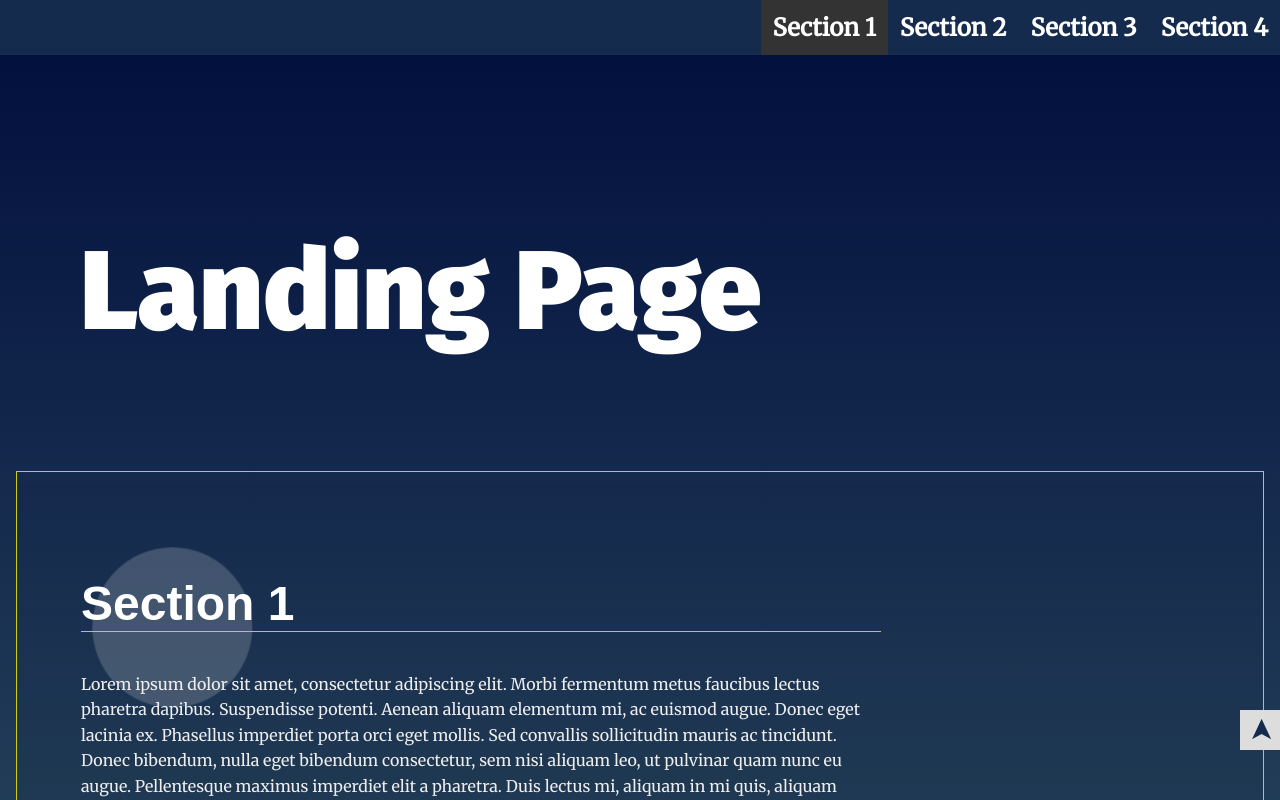
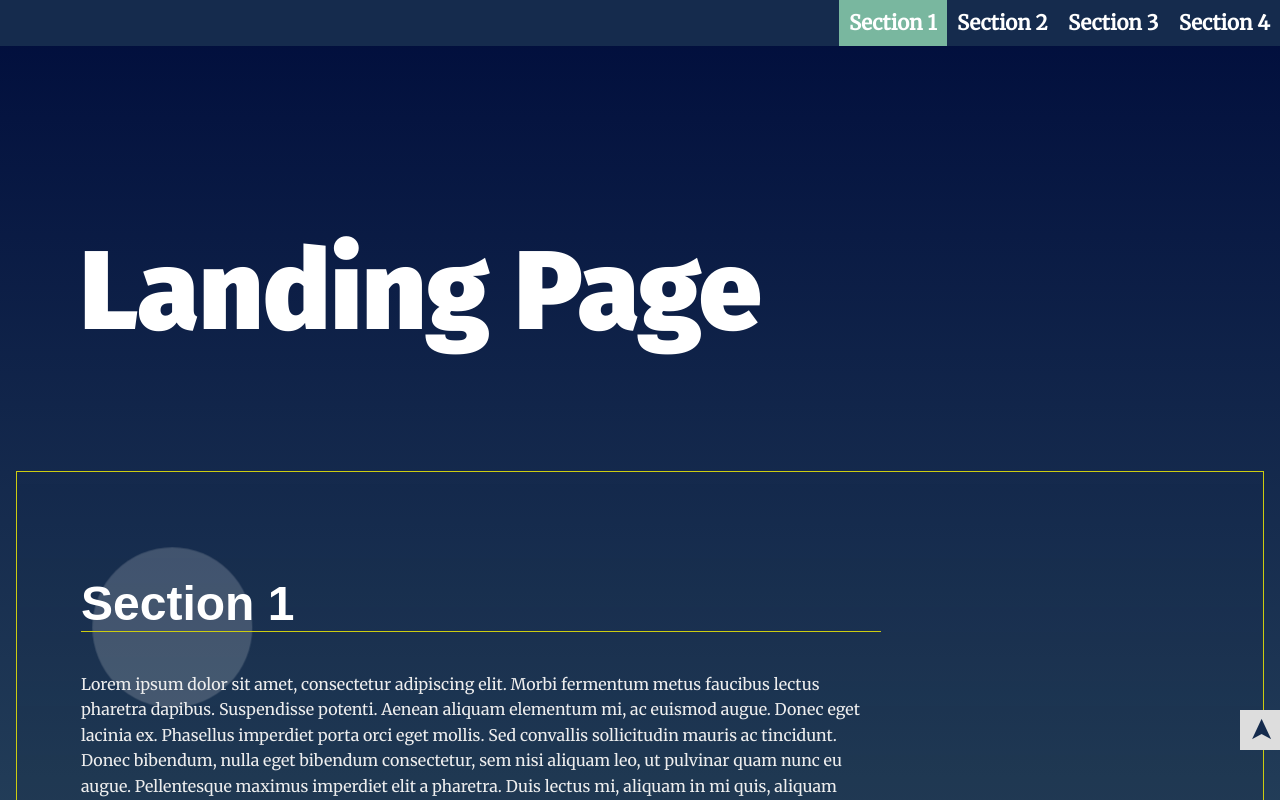
Before and after one commit to petya-/udacity-landing-page, a plain HTML site: page index.html in a window 1280 px wide. In both pictures the pointer is over the item "Section 1". Shown: the top 800 px of the page. Drawn offline with Linux system fonts and the light colour scheme.

Commit message:
Changed menu__link font-zise and background color on hover

```diff
--- a/css/styles.css
+++ b/css/styles.css
@@ -86,6 +86,7 @@ section {
   font-weight: bold;
   text-decoration: none;
   color: #79b79f;
+  font-size: 0.85em;
 }
 
 .navbar__menu .active {
@@ -93,7 +94,7 @@ section {
 }
 
 .navbar__menu .menu__link:hover {
-  background: #333;
+  background: #79b79f;
   color: #fff;
   transition: ease 0.3s all;
 }
```
